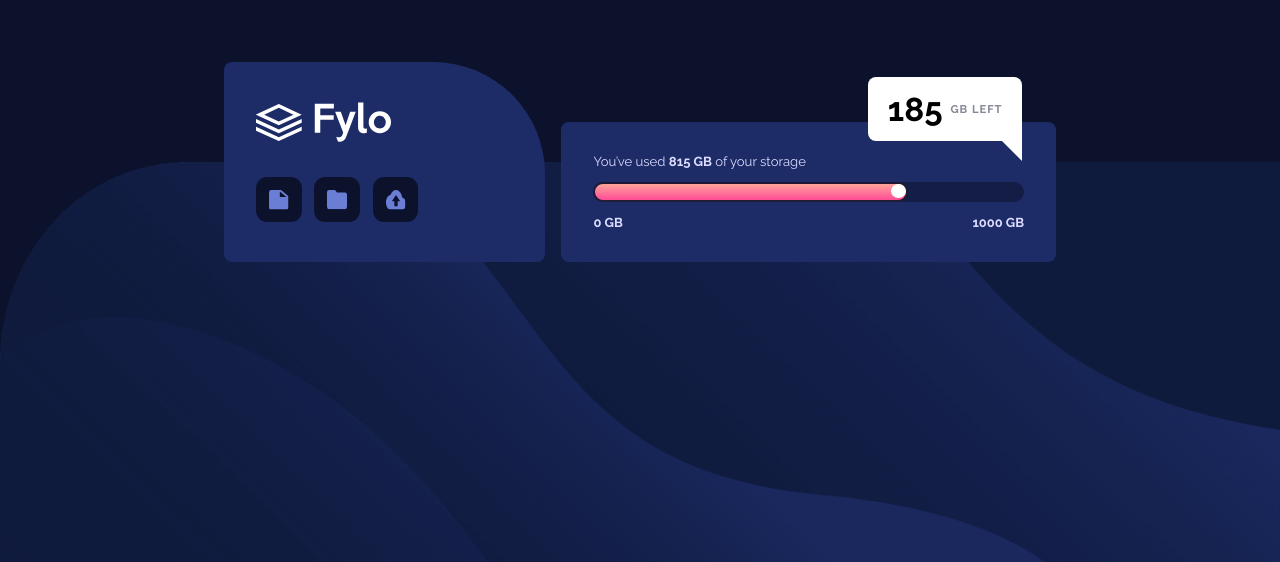
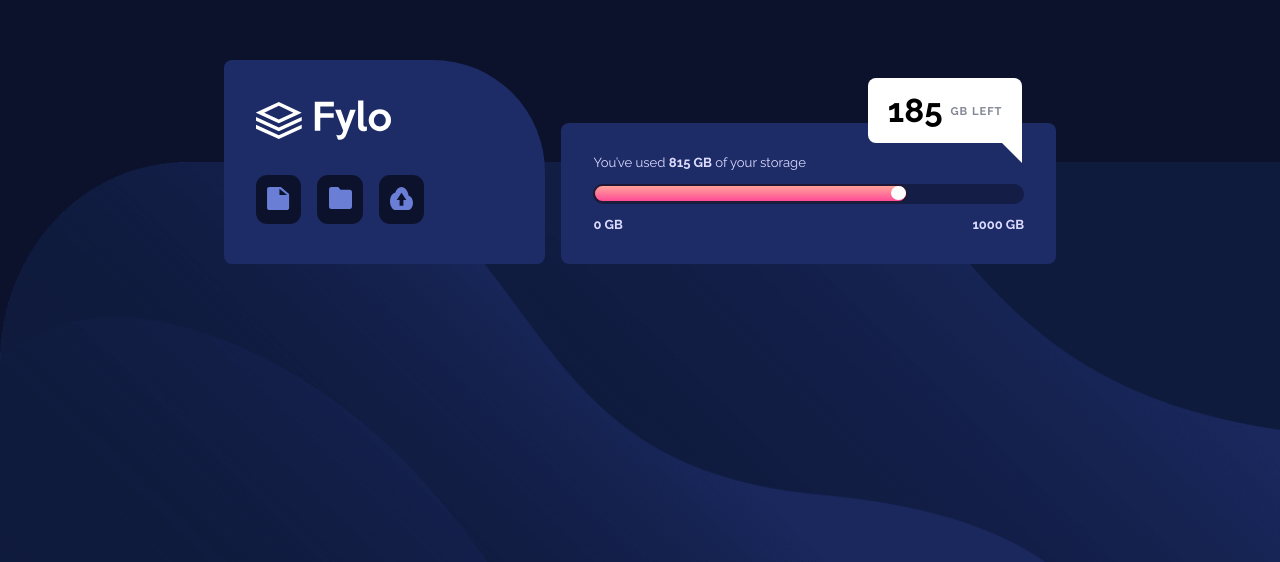
Before and after one commit to WilliamLop/fylo-data-storage-component-master, a plain HTML site: page index.html in a window 1280 px wide. Shown: the part 238-800 px from the top of the page. Drawn offline with Linux system fonts and the light colour scheme.

Commit message:
Agrego estructura html y css, iconos

```diff
--- a/estilo.css
+++ b/estilo.css
@@ -49,15 +49,20 @@ main{
     margin: 2rem 0 0.7rem 0;
     display: flex;
     align-items: center;
-    gap:0.8rem;
+    gap:1rem;
+    width: 60%;
+}
+.card__figure{
+    background-color: var(--VeryDarkBlue);
+    padding: 0.7rem;
+    border-radius: 0.7rem;
 }
 .card__images img{
-    background-color: var(--VeryDarkBlue);
-    height:20px;
-    width: 20px;
-    padding: 0.8rem;
-    border-radius: 0.7rem;
+    box-sizing: border-box;
+    width: 23px;
+    height: 23px;
 }
+
 
 .card__info{
     width: 100%;
--- a/index.html
+++ b/index.html
@@ -15,11 +15,17 @@
         <figure class="card__logo">
           <img src="images/logo.svg" alt="logo-Fylo">
         </figure>
-        <figure class="card__images">
-          <img src="images/icon-document.svg" alt="icon-document">
-          <img src="images/icon-folder.svg" alt="icon-folder">
-          <img src="images/icon-upload.svg" alt="icon-upload">
-        </figure>
+        <div class="card__images">
+          <figure class="card__figure">
+            <img src="images/icon-document.svg" alt="icon-document">
+          </figure>
+          <figure class="card__figure">
+            <img src="images/icon-folder.svg" alt="icon-folder">
+          </figure>
+          <figure class="card__figure">
+            <img src="images/icon-upload.svg" alt="icon-upload">
+          </figure>
+        </div>
       </div>
       <div class="card__info">
         <p class="card__description">You’ve used <strong>815 GB</strong> of your storage
```
